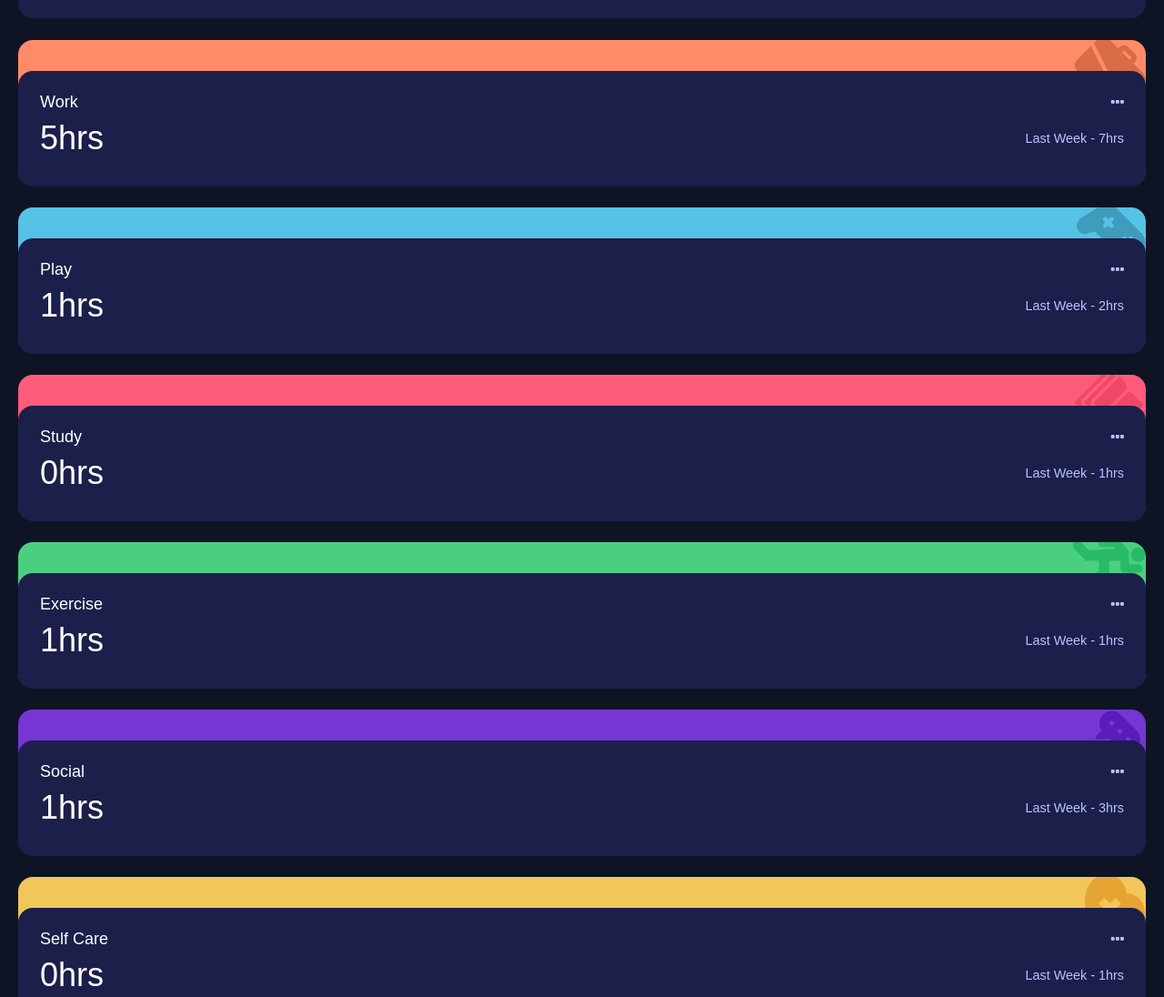
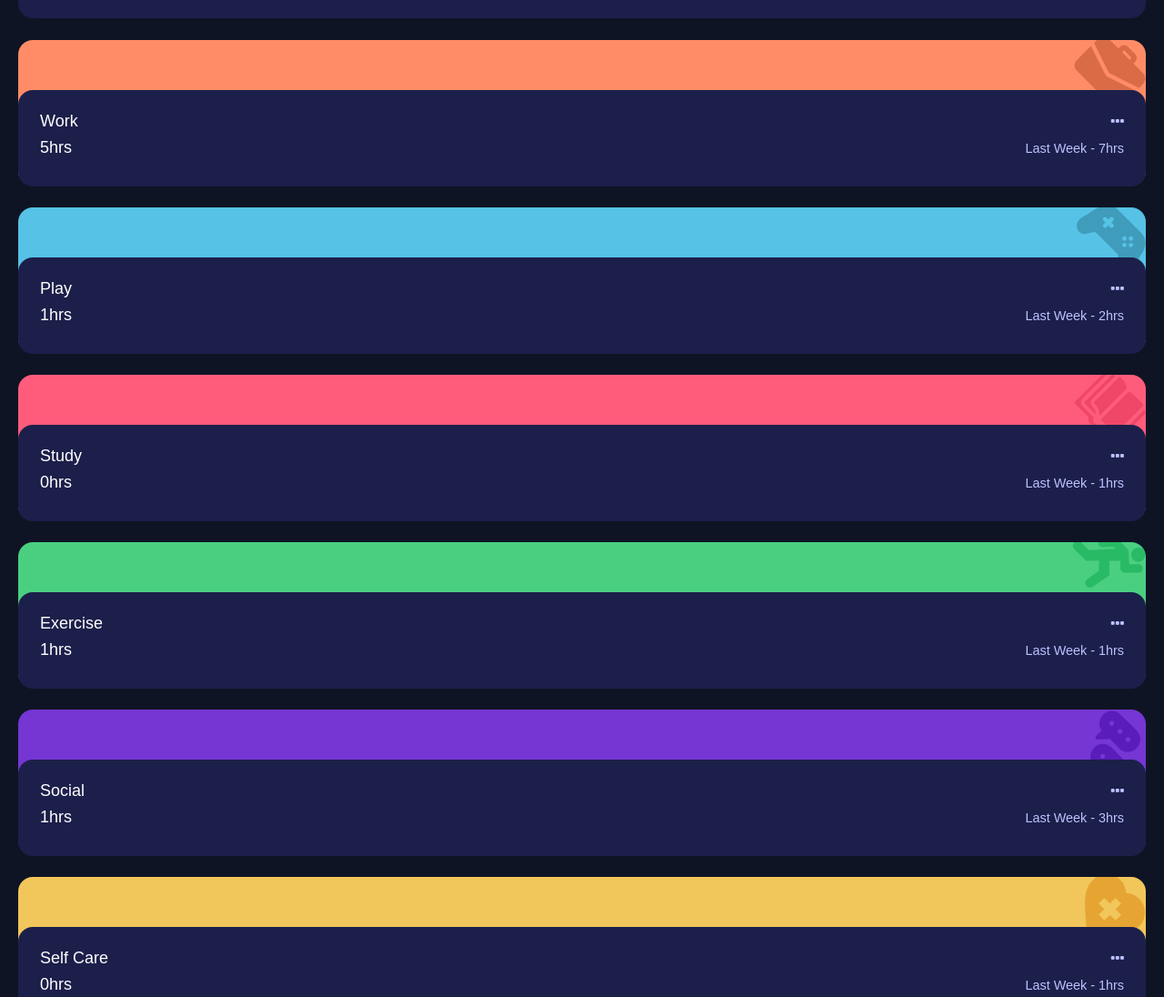
Before and after one commit to ejllovido/fm-time-tracking, a plain HTML site: page index.html in a window 1280 px wide. Shown: the part 220-1316 px from the top of the page at 91% size. Drawn offline with Linux system fonts and the light colour scheme.

Commit message:
Fixes accessibility issues

```diff
--- a/index.html
+++ b/index.html
@@ -11,7 +11,7 @@
     <link rel="stylesheet" type="text/css" href="/index.css" />
   </head>
   <body onLoad="getData()">
-    <div class="main-container">
+    <main class="main-container">
       <div class="card-box -offset">
         <div class="info-box">
           <img class="avatar" src="images/image-jeremy.png" alt="avatar" />
@@ -37,7 +37,7 @@
             <i class="fa fa-ellipsis-h"></i>
           </div>
           <div class="bottom">
-            <h1 class="hrs hrs-work"></h1>
+            <p class="hrs hrs-work"></p>
             <p class="previous">Last Week - <span class="prev-work"></span></p>
           </div>
         </div>
@@ -51,7 +51,7 @@
             <i class="fa fa-ellipsis-h"></i>
           </div>
           <div class="bottom">
-            <h1 class="hrs hrs-play"></h1>
+            <p class="hrs hrs-play">5 hrs</p>
             <p class="previous">Last Week - <span class="prev-play"></span></p>
           </div>
         </div>
@@ -65,7 +65,7 @@
             <i class="fa fa-ellipsis-h"></i>
           </div>
           <div class="bottom">
-            <h1 class="hrs hrs-study"></h1>
+            <p class="hrs hrs-study"></p>
             <p class="previous">Last Week - <span class="prev-study"></span></p>
           </div>
         </div>
@@ -79,7 +79,7 @@
             <i class="fa fa-ellipsis-h"></i>
           </div>
           <div class="bottom">
-            <h1 class="hrs hrs-exercise"></h1>
+            <p class="hrs hrs-exercise"></p>
             <p class="previous">Last Week - <span class="prev-exercise"></span></p>
           </div>
         </div>
@@ -93,7 +93,7 @@
             <i class="fa fa-ellipsis-h"></i>
           </div>
           <div class="bottom">
-            <h1 class="hrs hrs-social"></h1>
+            <p class="hrs hrs-social"></p>
             <p class="previous">Last Week - <span class="prev-social"></span></p>
           </div>
         </div>
@@ -107,12 +107,12 @@
             <i class="fa fa-ellipsis-h"></i>
           </div>
           <div class="bottom">
-            <h1 class="hrs hrs-care"></h1>
+            <p class="hrs hrs-care"></p>
             <p class="previous">Last Week - <span class="prev-care"></span></p>
           </div>
         </div>
       </div>
-    </div>
+    </main>
 
     <!-- <div class="attribution">
       Challenge by <a href="https://www.frontendmentor.io?ref=challenge" target="_blank">Frontend Mentor</a>. Coded by <a href="#">EJ Llovido</a>.
```
